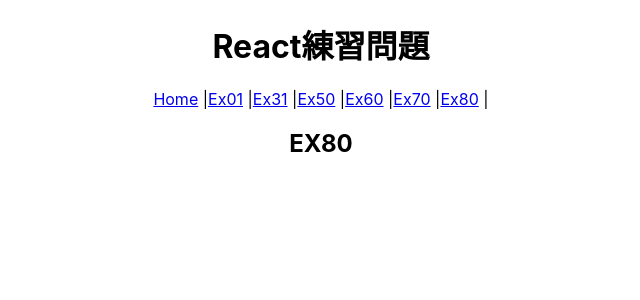
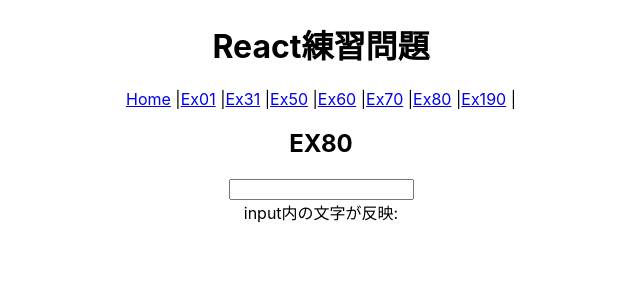
Before and after one commit to ryota-09/ex-react-app, a React (Create React App) app: page /ex80 in a window 1280 px wide. Shown: the top 300 px of the page, without its empty margins (319-959 px from the left). Built offline with nearby package versions, Linux system fonts and the light colour scheme; the HTML template or start-up script is replaced by a standard one.

Commit message:
Ex190ルーティング完了

```diff
--- a/src/App.tsx
+++ b/src/App.tsx
@@ -16,6 +16,7 @@
           <Link to="/ex60">Ex60</Link> |
           <Link to="/ex70">Ex70</Link> |
           <Link to="/ex80">Ex80</Link> |
+          <Link to="/ex190">Ex190</Link> |
         </div>
         <Router />
       </BrowserRouter>
--- /dev/null
+++ b/src/components/Ex190.tsx
@@ -0,0 +1,7 @@
+export const Ex190 = () => {
+  return (
+    <div className="ex190">
+      <h2>EX190</h2>
+    </div>
+  );
+};
--- a/src/components/Ex80.tsx
+++ b/src/components/Ex80.tsx
@@ -1,7 +1,18 @@
+//Vueでいうv-modelの表現
+
+import { ChangeEvent, useState } from "react";
+
 export const Ex80 = () => {
+  const [text, setText] = useState<string>("");
+  const onChangeText = (event: ChangeEvent<HTMLInputElement>): void => {
+    setText(event.target.value);
+  }
   return (
     <div className="ex80">
       <h2>EX80</h2>
+      {/* valueを必ず設定する。onChangeイベントにメソッドを当てる。 */}
+      <input type="text" value={text} onChange={onChangeText} />
+      <div>input内の文字が反映: {text}</div>
     </div>
   );
 };
--- a/src/router/PageRoutes.tsx
+++ b/src/router/PageRoutes.tsx
@@ -5,6 +5,7 @@
 import { Ex60 } from "../components/Ex60";
 import { Ex70 } from "../components/Ex70";
 import { Ex80 } from "../components/Ex80";
+import { Ex190 } from "../components/Ex190";
 
 export const PageRoutes = [
   {
@@ -49,4 +50,10 @@
     exact: false,
     children: <Ex80 />,
   },
+  {
+    path: "/ex190",
+    name: "Ex190",
+    exact: false,
+    children: <Ex190 />,
+  },
 ];
```
